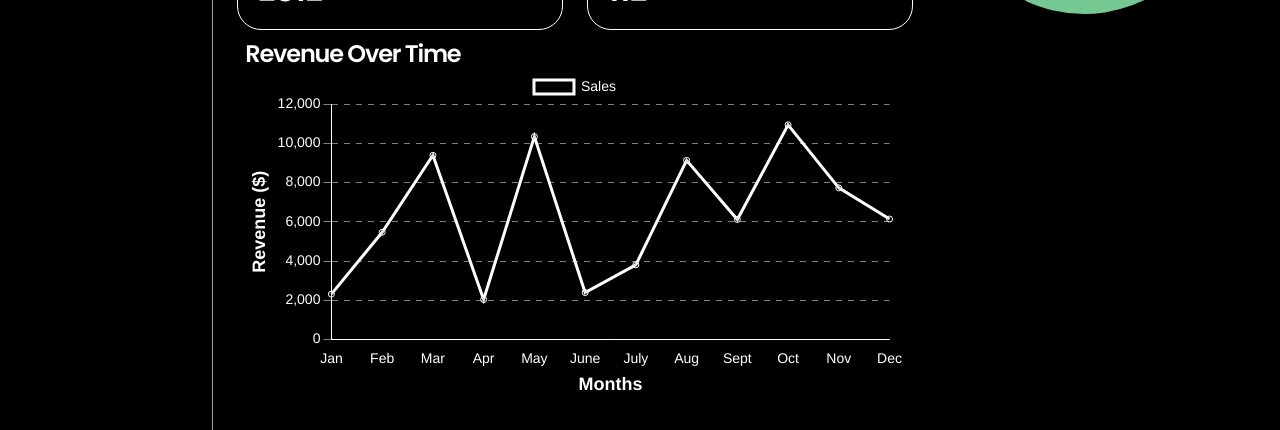
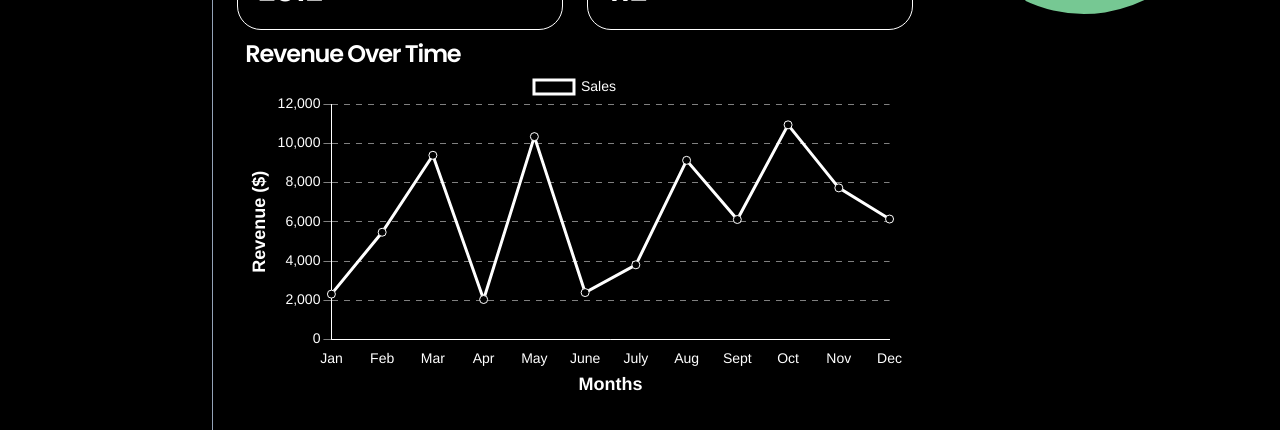
Before and after one commit to devvMuhammad/admin-redeemx, a Next.js app: page / in a window 1280 px wide. Shown: the part 486-916 px from the top of the page. Built offline with nearby package versions, Linux system fonts and the light colour scheme.

Commit message:
Styled the points in the chart

```diff
--- a/src/components/dashboard/LineChart.tsx
+++ b/src/components/dashboard/LineChart.tsx
@@ -44,7 +44,6 @@ export default function LineChart() {
       <Line
         data={{
           labels: months,
-
           datasets: [
             {
               label: "Sales",
@@ -52,6 +51,9 @@ export default function LineChart() {
                 .fill(0)
                 .map(() => (Math.random() * 10 + 1) * 1000),
               borderColor: "#fff",
+              pointBackgroundColor: "black",
+              pointBorderColor: "white",
+              pointRadius: 4,
             },
           ],
         }}
```
